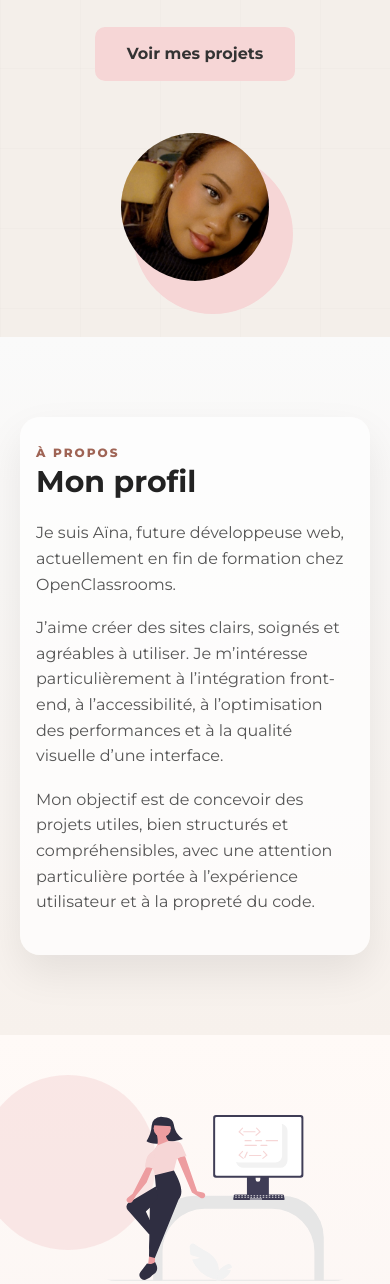
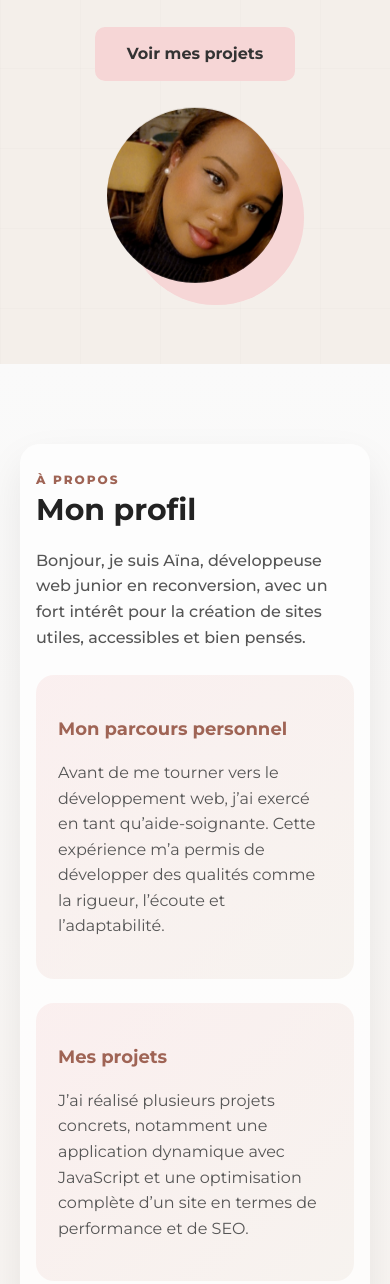
Before and after one commit to Biou007/Projet-8, a plain HTML site: page index.html in a window 390 px wide. Shown: the part 572-1856 px from the top of the page. Drawn offline with Linux system fonts and the light colour scheme.

Commit message:
Réaménagement section A propos en blocs + Ajout animation photo Intro et réglage responsive

```diff
--- a/index.html
+++ b/index.html
@@ -68,8 +68,13 @@
             </div>
 
             <div class="intro-image">
-              <div class="shape" aria-hidden="true"></div>
-              <img src="images/aina.png" alt="Photo de Aïna" />
+              <div class="intro-photo-wrapper">
+                <img
+                  src="images/aina.png"
+                  alt="Photo de Aïna"
+                  class="intro-photo"
+                />
+              </div>
             </div>
           </div>
         </div>
@@ -83,23 +88,50 @@
               <span class="section-kicker">À propos</span>
               <h2 id="about-title">Mon profil</h2>
 
-              <p>
-                Je suis Aïna, future développeuse web, actuellement en fin de
-                formation chez OpenClassrooms.
+              <p class="about-intro">
+                Bonjour, je suis Aïna, développeuse web junior en reconversion,
+                avec un fort intérêt pour la création de sites utiles,
+                accessibles et bien pensés.
               </p>
 
-              <p>
-                J’aime créer des sites clairs, soignés et agréables à utiliser.
-                Je m’intéresse particulièrement à l’intégration front-end, à
-                l’accessibilité, à l’optimisation des performances et à la
-                qualité visuelle d’une interface.
-              </p>
+              <div class="about-grid">
+                <div class="about-block">
+                  <h3>Mon parcours personnel</h3>
+                  <p>
+                    Avant de me tourner vers le développement web, j’ai exercé
+                    en tant qu’aide-soignante. Cette expérience m’a permis de
+                    développer des qualités comme la rigueur, l’écoute et
+                    l’adaptabilité.
+                  </p>
+                </div>
 
-              <p>
-                Mon objectif est de concevoir des projets utiles, bien
-                structurés et compréhensibles, avec une attention particulière
-                portée à l’expérience utilisateur et à la propreté du code.
-              </p>
+                <div class="about-block">
+                  <h3>Mes projets</h3>
+                  <p>
+                    J’ai réalisé plusieurs projets concrets, notamment une
+                    application dynamique avec JavaScript et une optimisation
+                    complète d’un site en termes de performance et de SEO.
+                  </p>
+                </div>
+
+                <div class="about-block">
+                  <h3>Ma méthode</h3>
+                  <p>
+                    Je privilégie un code clair, structuré et maintenable, avec
+                    une attention particulière portée à l’expérience utilisateur
+                    et à la qualité visuelle.
+                  </p>
+                </div>
+
+                <div class="about-block">
+                  <h3>Mon objectif</h3>
+                  <p>
+                    Je souhaite aujourd’hui intégrer une équipe en tant que
+                    développeuse web afin de continuer à apprendre et participer
+                    à des projets concrets.
+                  </p>
+                </div>
+              </div>
             </div>
           </div>
         </div>
--- a/script.js
+++ b/script.js
@@ -123,3 +123,31 @@ links.forEach((link) => {
     overlay.classList.remove("active");
   });
 });
+
+// animation cartes A propos
+
+const cards = document.querySelectorAll(".about-block");
+
+cards.forEach((card) => {
+  card.addEventListener("mousemove", (e) => {
+    const rect = card.getBoundingClientRect();
+
+    const x = e.clientX - rect.left;
+    const y = e.clientY - rect.top;
+
+    card.style.setProperty("--x", `${x}px`);
+    card.style.setProperty("--y", `${y}px`);
+
+    const centerX = rect.width / 2;
+    const centerY = rect.height / 2;
+
+    const rotateX = (y - centerY) / 14;
+    const rotateY = (centerX - x) / 14;
+
+    card.style.transform = `rotateX(${rotateX}deg) rotateY(${rotateY}deg) scale(1.04)`;
+  });
+
+  card.addEventListener("mouseleave", () => {
+    card.style.transform = "rotateX(0) rotateY(0) scale(1)";
+  });
+});
--- a/style.css
+++ b/style.css
@@ -235,6 +235,7 @@ button:focus-visible {
   background-color: #f4efea;
   padding: 160px 0 100px;
   position: relative;
+  overflow: visible;
 }
 
 .intro .container {
@@ -262,6 +263,7 @@ button:focus-visible {
   display: flex;
   align-items: center;
   gap: 80px;
+  overflow: visible;
 }
 
 .intro-text {
@@ -325,32 +327,56 @@ button:focus-visible {
 }
 
 .intro-image {
-  position: relative;
-  flex-shrink: 0;
+  display: flex;
+  justify-content: center;
 }
 
-.shape {
+.intro-photo-wrapper {
+  position: relative;
+  width: clamp(140px, 45vw, 240px);
+  aspect-ratio: 1 / 1;
+}
+
+/* shape créé directement par le wrapper */
+.intro-photo-wrapper::after {
+  content: "";
   position: absolute;
-  width: 260px;
-  height: 260px;
+  inset: 0;
+  border-radius: 50%;
   background-color: #f6d6d6;
-  border-radius: 50%;
-  top: 90px;
-  left: 50px;
+
+  transform: translate(12%, 12%);
   z-index: 1;
 }
 
-.intro-image img {
+.intro-photo {
   position: relative;
-  width: 240px;
-  height: 240px;
+  z-index: 2;
+  width: 100%;
+  height: 100%;
   object-fit: cover;
-  object-position: 65% center;
   border-radius: 50%;
-  z-index: 2;
-  top: 60px;
+  animation: float 6s ease-in-out infinite;
+  transition: transform 0.3s ease;
 }
 
+.intro-photo:hover {
+  transform: scale(1.05);
+}
+
+@keyframes float {
+  0% {
+    transform: translateY(0px);
+  }
+  50% {
+    transform: translateY(-8px);
+  }
+  100% {
+    transform: translateY(0px);
+  }
+}
+
+/* section à propos */
 .about {
   padding: 110px 0;
   background: linear-gradient(180deg, #fafafa 0%, #f7f1ec 100%);
@@ -383,6 +409,61 @@ button:focus-visible {
 .about-text p {
   margin-bottom: 18px;
   color: #555;
+}
+
+.about-intro {
+  margin: 20px 0 30px;
+  font-weight: 500;
+}
+
+.about-grid {
+  display: grid;
+  grid-template-columns: repeat(2, 1fr);
+  gap: 24px;
+  margin-top: 25px;
+}
+
+.about-block {
+  position: relative;
+  background: linear-gradient(
+    135deg,
+    rgba(246, 214, 214, 0.35),
+    rgba(244, 239, 234, 0.7)
+  );
+  padding: 22px;
+  border-radius: 18px;
+  transition:
+    transform 0.15s ease,
+    box-shadow 0.15s ease;
+  transform-style: preserve-3d;
+  overflow: hidden;
+}
+
+.about-block::before {
+  content: "";
+  position: absolute;
+  inset: 0;
+  background: radial-gradient(
+    circle at var(--x) var(--y),
+    rgba(255, 255, 255, 0.4),
+    transparent 40%
+  );
+  opacity: 0;
+  transition: opacity 0.2s ease;
+}
+
+.about-block:hover::before {
+  opacity: 1;
+}
+
+.about-block:hover {
+  box-shadow: 0 25px 50px rgba(0, 0, 0, 0.12);
+}
+
+.about-block h3 {
+  margin-bottom: 10px;
+  font-size: 18px;
+  color: #9f6455;
 }
 
 /* section Parcours */
@@ -935,6 +1016,10 @@ button:focus-visible {
     line-height: 1.2;
   }
 
+  .about-grid {
+    grid-template-columns: 1fr;
+  }
+
   .skills-grid {
     grid-template-columns: repeat(2, minmax(0, 1fr));
     gap: 12px;
@@ -954,19 +1039,11 @@ button:focus-visible {
     margin-bottom: 10px;
   }
 
-  .shape {
-    position: absolute;
-    width: clamp(160px, 40vw, 220px);
-    height: clamp(160px, 40vw, 220px);
-    left: 12px;
-    top: 45px;
-    z-index: 1;
-  }
-
-  .intro-image img {
-    width: clamp(130px, 38vw, 210px);
-    height: clamp(130px, 38vw, 210px);
-    top: 24px;
+  .intro-image {
+    display: flex;
+    justify-content: center;
+    align-items: center;
+    width: 100%;
   }
 
   .parcours-image {
```
